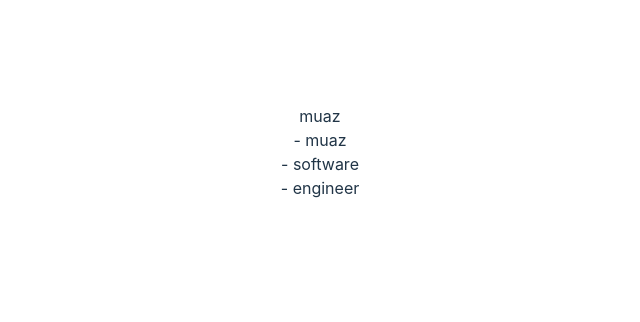
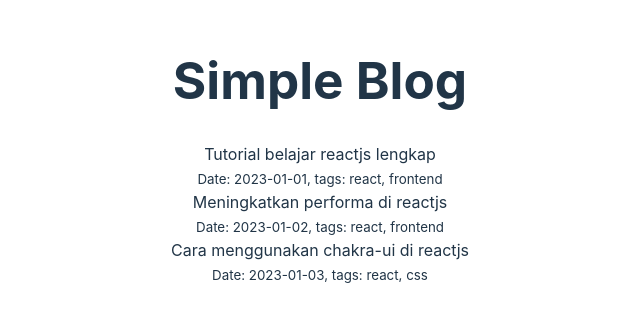
Before and after one commit to muazmn/learning-react, a React (Vite) app: page / in a window 1280 px wide. Shown: the part 248-570 px from the top of the page, without its empty margins (320-960 px from the left). Built offline with nearby package versions, Linux system fonts and the light colour scheme.

Commit message:
simple blog with json

```diff
--- a/src/App.jsx
+++ b/src/App.jsx
@@ -1,15 +1,14 @@
 /* eslint-disable react/jsx-no-target-blank */
-import { useState } from 'react'
-import Article from "./components/Article"
+// import { useState } from 'react'
 import './App.css'
+import HomePage from "./pages/index"
 
 function App() {
 
   return (
     <>
      <div className="App">
-      {/* to make the article component reusable, means the data not same, we need to keep it data in it parent component, and use props in Article */}
-        <Article name="muaz" titles={["muaz", "software", "engineer"]}/>
+        <HomePage/>
      </div>
     </>
   )
--- a/src/components/Article.jsx
+++ b/src/components/Article.jsx
@@ -6,12 +6,8 @@
     // return with square bracket and fragment used when we wanna return html elem more than one
     return (
         <>
-        <div>{props.name}</div>
-        <div>{props.titles.map((title) => {
-            return (
-                <div>- {title}</div>
-            )
-        })}</div>
+        <div>{props.title}</div>
+        <small>Date: {props.date}, tags: {props.tags.join(", ")}</small>
         </>
     )
 
--- /dev/null
+++ b/src/pages/index.jsx
@@ -0,0 +1,16 @@
+/* eslint-disable react/jsx-key */
+import Article from '../components/Article';
+import posts from '../posts.json'
+
+function HomePage() {
+    return (
+        <>
+        <h1>Simple Blog</h1>
+        {posts.map((blog) => (
+                <Article title={blog.title} tags={blog.tags} date={blog.date} />
+            ))}
+        </>
+     );
+}
+
+export default HomePage;
--- /dev/null
+++ b/src/posts.json
@@ -0,0 +1,39 @@
+[
+
+    {
+
+        "title": "Tutorial belajar reactjs lengkap",
+
+        "tags": ["react", "frontend"],
+
+        "date": "2023-01-01",
+
+        "isNew": true
+
+    },
+
+    {
+
+        "title": "Meningkatkan performa di reactjs",
+
+        "tags": ["react", "frontend"],
+
+        "date": "2023-01-02",
+
+        "isNew": false
+
+    },
+
+    {
+
+        "title": "Cara menggunakan chakra-ui di reactjs",
+
+        "tags": ["react", "css"],
+
+        "date": "2023-01-03",
+
+        "isNew": false
+
+    }
+
+]
```
